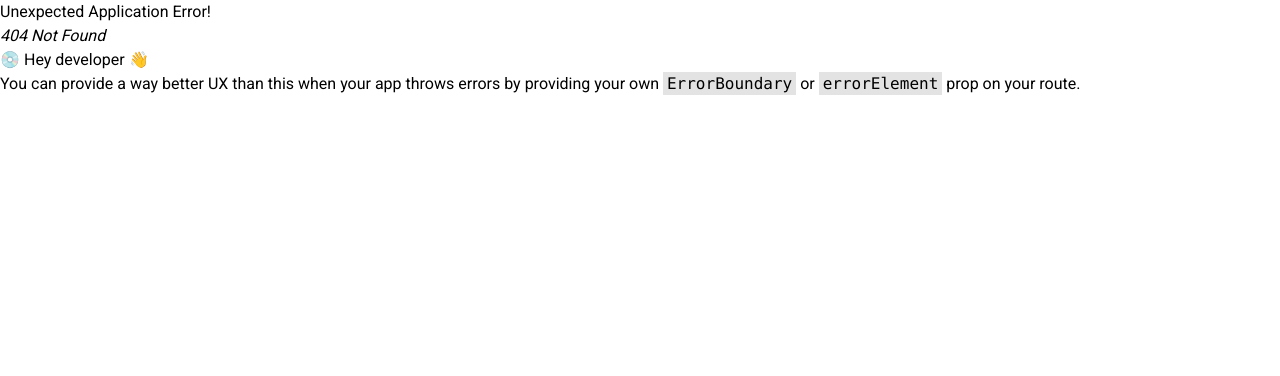
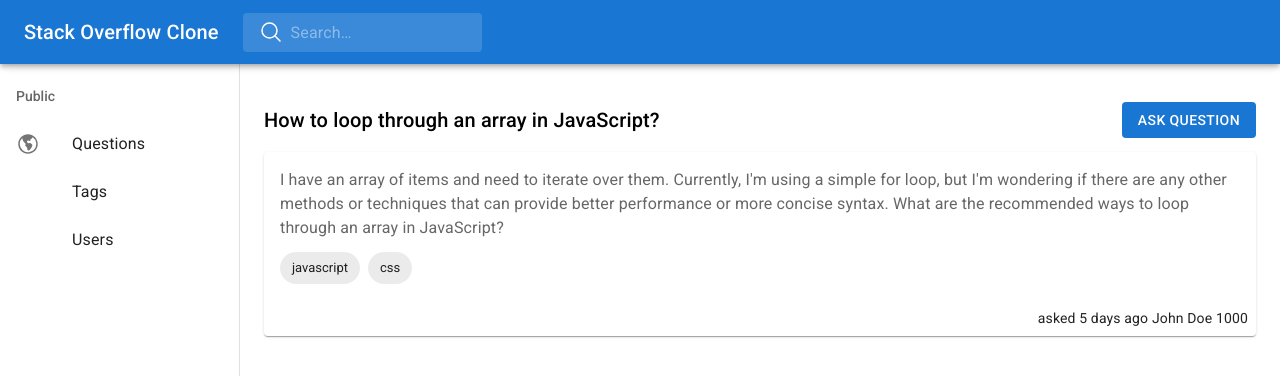
Before and after one commit to potouridisio/my-stack-overflow-clone, a React (Vite) app: page /questions/1 in a window 1280 px wide. Before the commit this address had no page. Shown: the top 376 px of the page. Built offline with nearby package versions, Linux system fonts and the light colour scheme; a web font is replaced by a local one.

Commit message:
feat: initial commit for the Question route

```diff
--- a/src/App.jsx
+++ b/src/App.jsx
@@ -2,6 +2,7 @@ import { createBrowserRouter, RouterProvider } from "react-router-dom";
 
 import Ask from "./routes/Ask";
 import Public from "./routes/Public";
+import Question from "./routes/Question";
 import Questions, { loader as questionsLoader } from "./routes/Questions";
 import Root from "./routes/Root";
 import Tags, { loader as tagsLoader } from "./routes/Tags";
@@ -30,6 +31,10 @@ const router = createBrowserRouter([
             element: <Users />,
             loader: usersLoader,
           },
+          {
+            path: "questions/:questionId",
+            element: <Question />,
+          },
         ],
       },
       {
--- /dev/null
+++ b/src/routes/Question.jsx
@@ -0,0 +1,59 @@
+import { Link } from "react-router-dom";
+
+export default function Question() {
+  return (
+    <main className="grow p-6">
+      <div className="relative flex min-h-[4rem] items-center px-6" />
+
+      <div className="relative left-auto right-0 top-0 z-[1100] box-border flex w-full shrink-0 flex-col bg-transparent text-inherit">
+        <div className="relative flex min-h-[4rem] items-center">
+          <div className="m-0 flex-[1] text-xl font-medium leading-[1.6] tracking-[0.0075em]">
+            How to loop through an array in JavaScript?
+          </div>
+          <Link
+            className="relative m-0 box-border inline-flex min-w-[64px] cursor-pointer select-none appearance-none items-center justify-center rounded border-0 bg-[#1976d2] px-4 py-1.5 align-middle text-sm font-medium uppercase leading-[1.75] tracking-[0.02857em] text-white no-underline outline-0 hover:bg-[#1565c0] hover:no-underline hover:shadow-[0px_2px_4px_-1px_rgba(0,_0,_0,_0.2),_0px_4px_5px_0px_rgba(0,_0,_0,_0.14),_0px_1px_10px_0px_rgba(0,0,0,0.12)]"
+            to="/questions/ask"
+          >
+            Ask Question
+          </Link>
+        </div>
+      </div>
+
+      <div className="overflow-hidden rounded bg-white text-black text-opacity-[0.87] shadow-[rgba(0,_0,_0,_0.2)_0px_2px_1px_-1px,_rgba(0,_0,_0,_0.14)_0px_1px_1px_0px,_rgba(0,_0,_0,_0.12)_0px_1px_3px_0px]">
+        <div className="p-4">
+          <p className="mb-3 leading-normal tracking-[0.00938em] text-black text-opacity-60">
+            I have an array of items and need to iterate over them. Currently,
+            I&apos;m using a simple for loop, but I&apos;m wondering if there
+            are any other methods or techniques that can provide better
+            performance or more concise syntax. What are the recommended ways to
+            loop through an array in JavaScript?
+          </p>
+
+          <div className="flex flex-row space-x-2">
+            <div
+              className="relative m-0 box-border inline-flex h-8 max-w-full cursor-pointer select-none appearance-none items-center justify-center whitespace-nowrap rounded-2xl border-0 bg-black bg-opacity-[0.08] p-0 align-middle text-[0.8125rem] text-black text-opacity-[0.87] no-underline outline-0 hover:bg-opacity-[0.12]"
+              role="button"
+              tabIndex={0}
+            >
+              <span className="truncate px-3">javascript</span>
+            </div>
+
+            <div
+              className="relative m-0 box-border inline-flex h-8 max-w-full cursor-pointer select-none appearance-none items-center justify-center whitespace-nowrap rounded-2xl border-0 bg-black bg-opacity-[0.08] p-0 align-middle text-[0.8125rem] text-black text-opacity-[0.87] no-underline outline-0 hover:bg-opacity-[0.12]"
+              role="button"
+              tabIndex={0}
+            >
+              <span className="truncate px-3">css</span>
+            </div>
+          </div>
+        </div>
+
+        <div className="flex items-center justify-end p-2">
+          <p className="m-0 text-sm leading-[1.43] tracking-[0.01071em]">
+            asked 5 days ago John Doe 1000
+          </p>
+        </div>
+      </div>
+    </main>
+  );
+}
--- a/src/routes/Questions.jsx
+++ b/src/routes/Questions.jsx
@@ -46,10 +46,10 @@ export default function Questions() {
               className="overflow-hidden rounded bg-white text-black text-opacity-[0.87] shadow-[rgba(0,_0,_0,_0.2)_0px_2px_1px_-1px,_rgba(0,_0,_0,_0.14)_0px_1px_1px_0px,_rgba(0,_0,_0,_0.12)_0px_1px_3px_0px]"
               key={question.id}
             >
-              <button
+              <Link
                 className="group relative m-0 box-border block w-full cursor-pointer select-none appearance-none rounded-[inherit] border-0 bg-transparent p-0 align-middle text-inherit no-underline outline-0 [text-align:inherit]"
                 tabIndex={0}
-                type="button"
+                to={`questions/${question.id}`}
               >
                 <div className="p-4">
                   <p className="mb-[0.35em] text-sm leading-normal tracking-[0.00938em] text-black text-opacity-60">
@@ -71,7 +71,7 @@ export default function Questions() {
                   </p>
                 </div>
                 <span className="pointer-events-none absolute bottom-0 left-0 right-0 top-0 overflow-hidden rounded-[inherit] bg-current opacity-0 group-hover:opacity-[0.04]" />
-              </button>
+              </Link>
 
               <div className="flex items-center p-2">
                 <div className="flex flex-row space-x-2">
```
